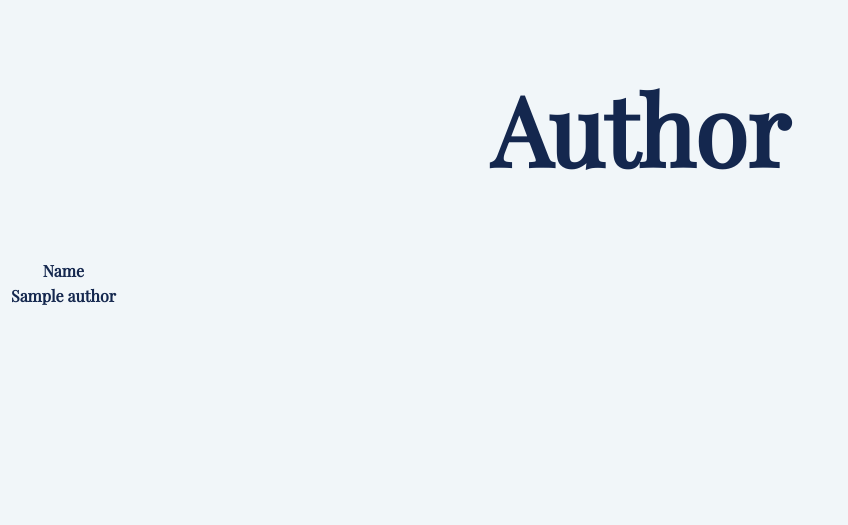
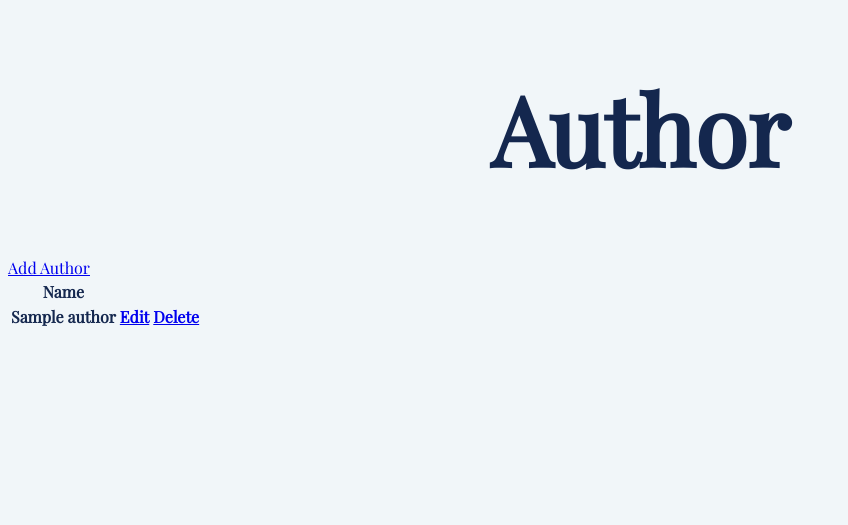
Before and after one commit to Mountain-bk/bookManagement, a Django app: page /author/ in a window 1280 px wide. Shown: the top 525 px of the page, without its empty margins (0-848 px from the left). Run offline with Django 3.2, Linux system fonts and the light colour scheme; tables that the repository leaves empty hold one stand-in row (values such as "Sample post"); lists and menus that the app fills with data are empty.

Commit message:
add link of 'register', 'edit', 'delete' for author on author page

```diff
--- a/book/templates/book/author.html
+++ b/book/templates/book/author.html
@@ -19,6 +19,7 @@
             {% endfor %}
     </ul>
     {% endif %}
+    <a href="{% url 'book:author register' %}">Add Author</a>
     <table>
         <thead>
             <tr>
@@ -29,6 +30,8 @@
             {% for author in authors %}
             <tr>
                 <th>{{ author.name }}</th>
+                <th> <a href="{% url 'book:author edit' author.id %}"><span>Edit</span></a></th>
+                <th> <a href="{% url 'book:author delete' author.id %}"><span>Delete</span></a></th>
             </tr>
             {% endfor %}
         </tbody>
```
